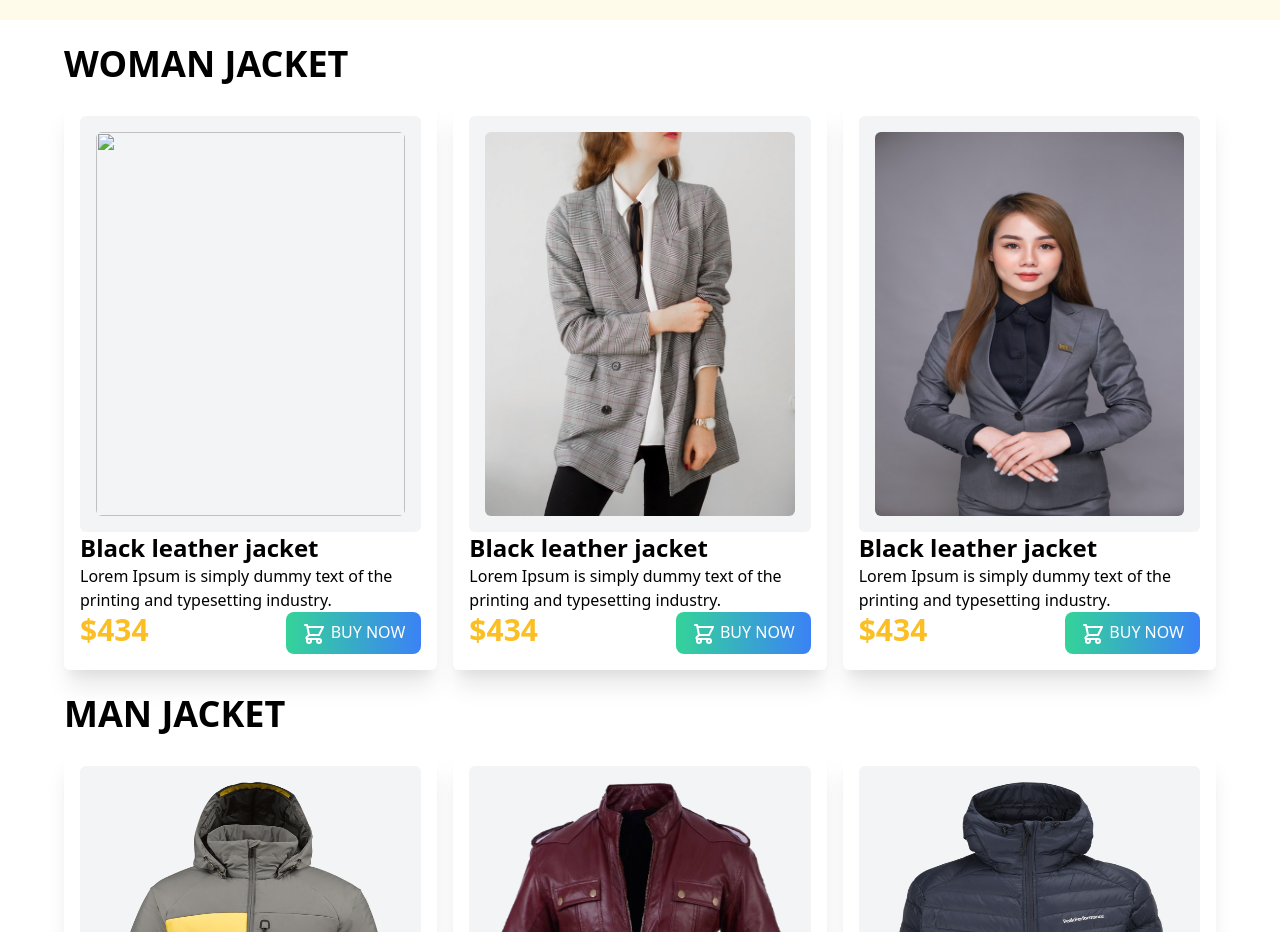
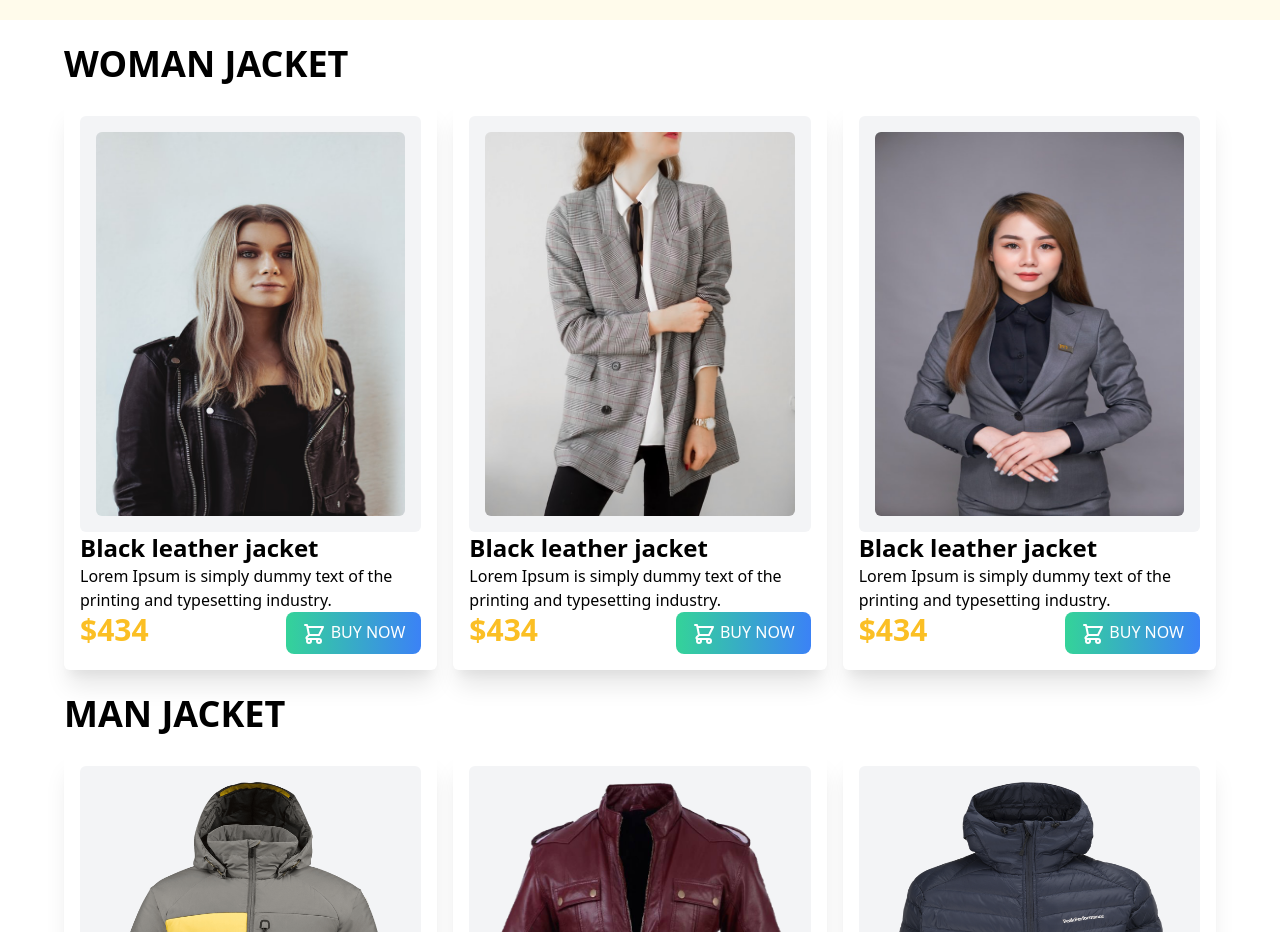
Before and after one commit to salauddinmd47/penguin-commerce, a plain HTML site: page index.html in a window 1280 px wide. Shown: the part 780-1712 px from the top of the page. Drawn offline with nearby package versions, Linux system fonts and the light colour scheme; the site is published under a folder, as on GitHub Pages, so addresses that start at the root find nothing.

Commit message:
complete ecommerce with tailwind css

```diff
--- a/index.html
+++ b/index.html
@@ -32,7 +32,7 @@
             <div class="grid md:grid-cols-2 lg:grid-cols-3 gap-x-4">
                <div class="shadow-xl rounded-md p-4 ">
                 <div  class="bg-gray-100 rounded-md  p-4">
-                    <img class=" w-full md:h-96 rounded-md " src="/images/women-jacket/jacket-1.jpg" alt="">
+                    <img class=" w-full md:h-96 rounded-md " src="images/women-jacket/jacket-1.jpg" alt="">
                 </div>
                 <div>
                     <h4 class="text-2xl font-bold">Black leather jacket</h4>
```
